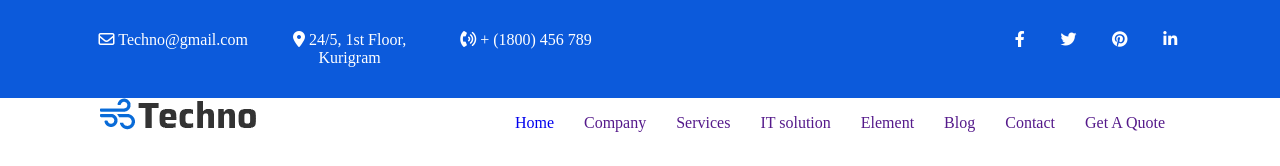
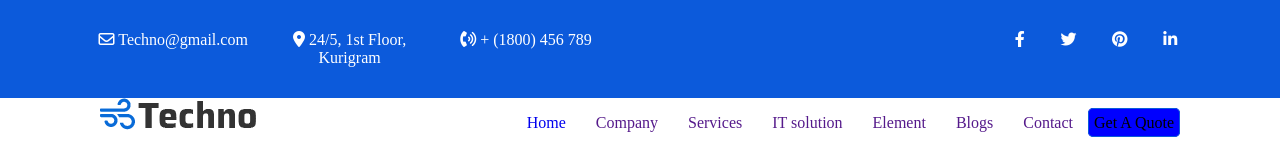
Before and after one commit to Ulkar-Ahmad/PragmatechFrontEndProject, a plain HTML site: page FlexAndGrid/grid.html in a window 1280 px wide. Shown: the top 166 px of the page. Drawn offline with Linux system fonts and the light colour scheme.

Commit message:
file add

```diff
--- a/FlexAndGrid/Style.css
+++ b/FlexAndGrid/Style.css
@@ -70,6 +70,11 @@ body {
     list-style-type: none;
     padding: 15px;
 }
+.btn {
+    border: 1px solid #0c5adb;
+    border-radius: 5px;
+
+}
 
 
 
--- a/FlexAndGrid/grid.html
+++ b/FlexAndGrid/grid.html
@@ -43,9 +43,9 @@
                     <li><a href="">Services</a></li>
                     <li><a href="">IT solution</a></li>
                     <li><a href="">Element</a></li>
-                    <li><a href="">Blog</a></li>
+                    <li><a href="">Blogs</a></li>
                     <li><a href="">Contact</a></li>
-                    <li><a href="">Get A Quote</a></li>
+                    <li><a href="" class="btn !important" style="color:black ; background-color: blue; padding: 5px;">Get A Quote</a></li>
                 </ul>
             </div>
         </div>
```
